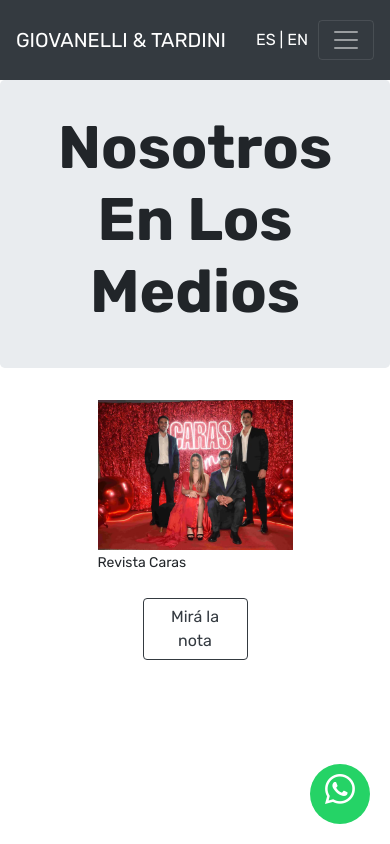
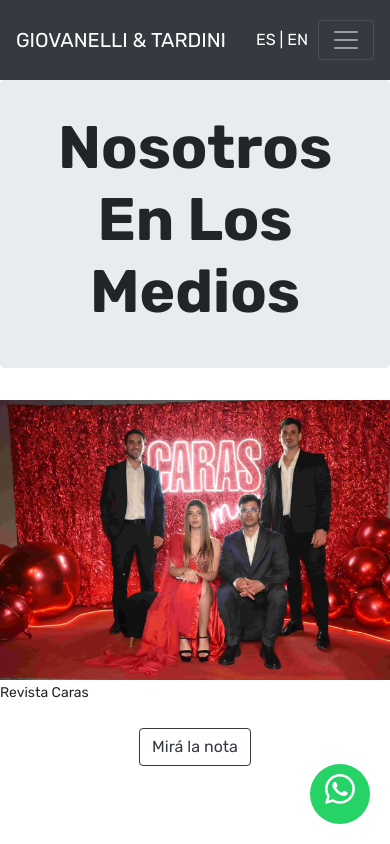
Before and after one commit to gonzalotardini/Giovanelli-Tardini-WEB, a Vue app: page /en-medios in a window 390 px wide. Built offline with nearby package versions, Linux system fonts and the light colour scheme.

Commit message:
Fix router en mobile

```diff
--- a/src/components/menu/menuMobile.vue
+++ b/src/components/menu/menuMobile.vue
@@ -17,7 +17,12 @@
       <div class="nav-bar" :class="{'mobile-menu': true, 'show': isMenuOpen}" id="nav-collapse">
         <b-navbar-nav>
           <b-nav-item class="text-right pr-3 X" href="#" @click="toggleMenu">X</b-nav-item>
-          <b-nav-item v-for="i in menuOptions" :key="i.title" class="ml-3 mt-1" :href="i.href" @click="toggleMenu">{{i.title}}</b-nav-item>
+          <b-nav-item v-for="i in menuOptions" :key="i.title" class="ml-3 mt-1" :href="i.href" @click="handleMenuClick(i)" >
+            <router-link v-if="i.title === 'NOSOTROS EN LOS MEDIOS'" :to="i.href" class="nav-link">
+            {{ i.title }}
+          </router-link>
+          <a v-else :href="i.href" class="nav-link">{{ i.title }}</a>
+          </b-nav-item>
         </b-navbar-nav>
       </div>
     </b-navbar>
@@ -41,7 +46,27 @@
       },
       changeLanguage() {
         // Lógica para cambiar el idioma
+      },
+      handleMenuClick(option) {
+      // Si estamos en la página "Nosotros en los Medios", navegamos a la home primero
+      if (this.$route.path === '/en-medios' && option.href && option.href.startsWith('#')) {
+        this.$router.push('/').then(() => {
+          this.$nextTick(() => {
+            const section = document.querySelector(option.href);
+            if (section) {
+              section.scrollIntoView({ behavior: 'smooth' });
+            }
+          });
+        });
+      } else if (option.href && option.href.startsWith('#')) {
+        // Si estamos en la home, hacemos scroll al ancla
+        const section = document.querySelector(option.href);
+        if (section) {
+          section.scrollIntoView({ behavior: 'smooth' });
+        }
       }
+      this.toggleMenu();
+    }
     }
   }
   </script>
--- a/src/views/EnMedios.vue
+++ b/src/views/EnMedios.vue
@@ -2,25 +2,28 @@
   <div>
     <b-jumbotron class="text-center" header="Nosotros En Los Medios">
     </b-jumbotron>
-      <div class="mx-auto d-block w-50 h-50 image-container">
+    <div
+      class="mx-auto d-block image-container "
+      :class="isMobile ? 'w-100 h-100' : 'w-50 h-50'"
+    >
       <b-row class="d-flex justify-content-center">
         <a
           class=""
           href="https://caras.perfil.com/noticias/caras-glam/gala-caras-moda-tributo-diseno-creatividad.phtml"
           target="_blank"
         >
-            <img class="zoom-img" src="../assets/caras.jpg" alt="Revista Caras"/>
+          <img class="zoom-img" src="../assets/caras.jpg" alt="Revista Caras" />
         </a>
       </b-row>
     </div>
 
-      <div class="mx-auto d-block w-50 h-50">
-        <small class="w-50 h-50">Revista Caras</small>
+    <div class="mx-auto d-block " :class="isMobile ? 'w-100 h-100' :'w-50 h-50'">
+      <small :class="isMobile ? 'w-100 h-100' :'w-50 h-50'">Revista Caras</small>
     </div>
 
     <b-row class="my-4 d-flex justify-content-center">
       <b-btn
-          class="w-25"
+       :class="{ 'w-25': !isMobile }"
         variant="outline-dark"
         href="https://caras.perfil.com/noticias/caras-glam/gala-caras-moda-tributo-diseno-creatividad.phtml"
         target="_blank"
@@ -35,6 +38,11 @@
 export default {
   name: "Home",
   components: {},
+  computed: {
+    isMobile() {
+      return window.innerWidth <= 768;
+    },
+  },
 };
 </script>
 
```
Lines whose indentation alone changed are shown as unchanged.
